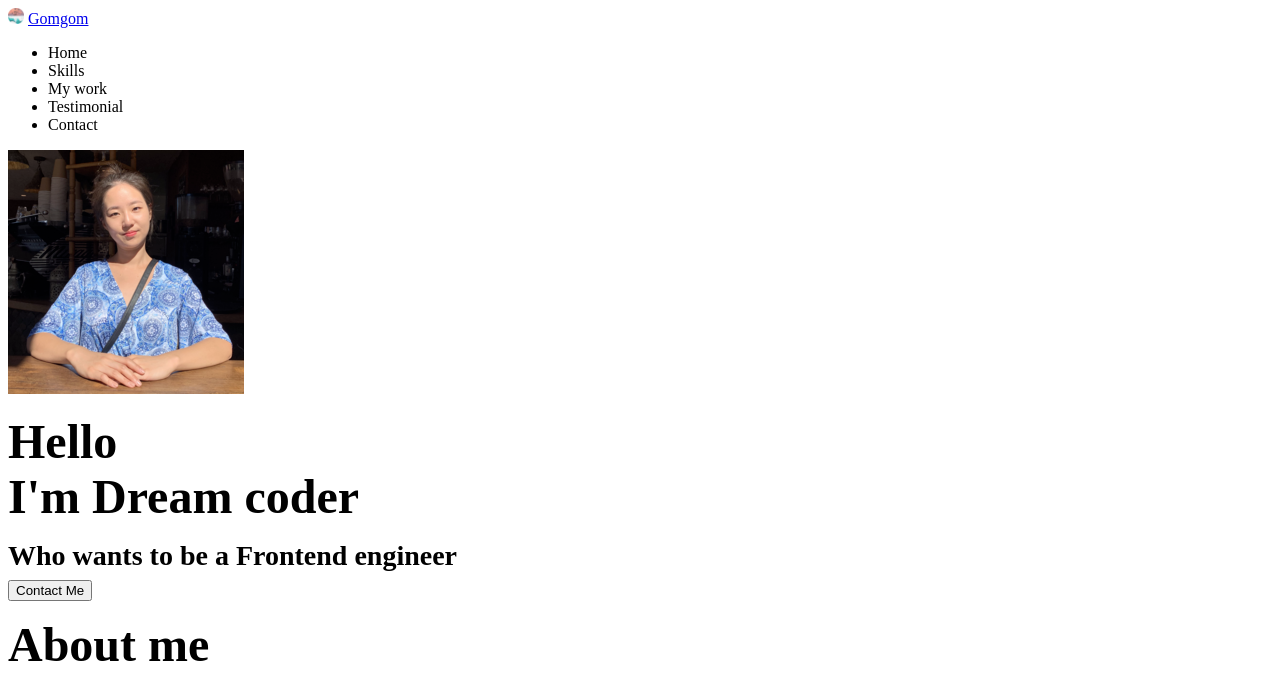
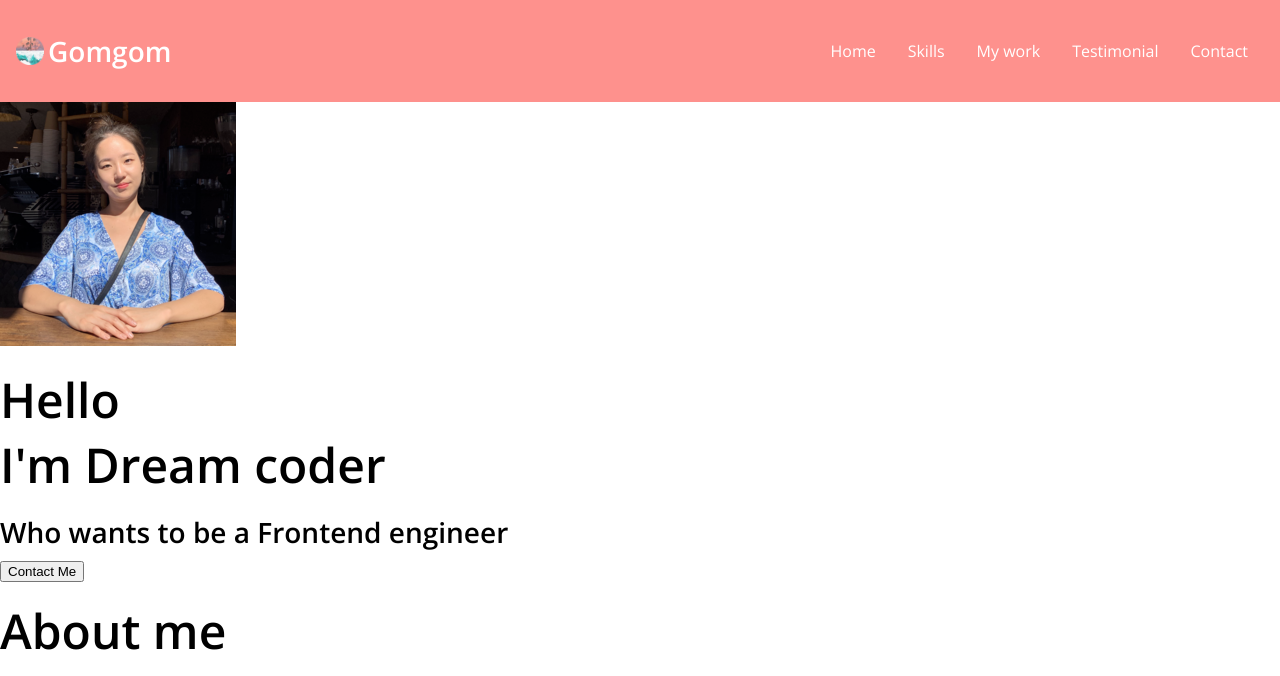
Before and after one commit to gomgom35b/portfolio-website-practice, a plain HTML site: page index.html in a window 1280 px wide. Shown: the top 676 px of the page. Drawn offline with nearby package versions, Linux system fonts and the light colour scheme.

Commit message:
CSS : Navbar

```diff
--- a/style.css
+++ b/style.css
@@ -28,11 +28,28 @@
   --weight-regular: 400;
 
   /* Size */
+  --size-border-radius: 4px;
 }
 
 /* Universal tags */
 * {
   box-sizing: border-box;
+}
+
+body {
+  font-family: "Open Sans", sans-serif;
+  margin: 0;
+  cursor: default;
+}
+
+a {
+  text-decoration: none;
+  color: var(--color-white);
+}
+
+ul {
+  list-style: none;
+  padding-left: 0;
 }
 
 /* Typography */
@@ -64,3 +81,47 @@ p {
   color: var(--color-black);
   margin: 4px 0;
 }
+
+/* Navbar */
+
+#navbar {
+  display: flex;
+  justify-content: space-between;
+  background-color: var(--color-pink);
+  align-items: center;
+  color: var(--color-white);
+  padding: 16px;
+}
+
+.navbar__menu {
+  display: flex;
+}
+
+.navbar__logo {
+  display: flex;
+  align-items: center;
+  font-size: var(--font-medium);
+  font-weight: var(--weight-semi-bold);
+}
+
+.navbar__logo img {
+  width: 28px;
+  height: 28px;
+  margin-right: 4px;
+}
+
+.navbar__menu__item {
+  padding: 8px 12px;
+  margin: 0 4px;
+  cursor: pointer;
+  border-radius: var(--size-border-radius);
+}
+
+.navbar__menu__item.active {
+  border: 1px solid var(--color-white);
+  border-radius: var(--size-border-radius);
+}
+
+.navbar__menu__item:hover {
+  background-color: var(--color-dark-pink);
+}
```
